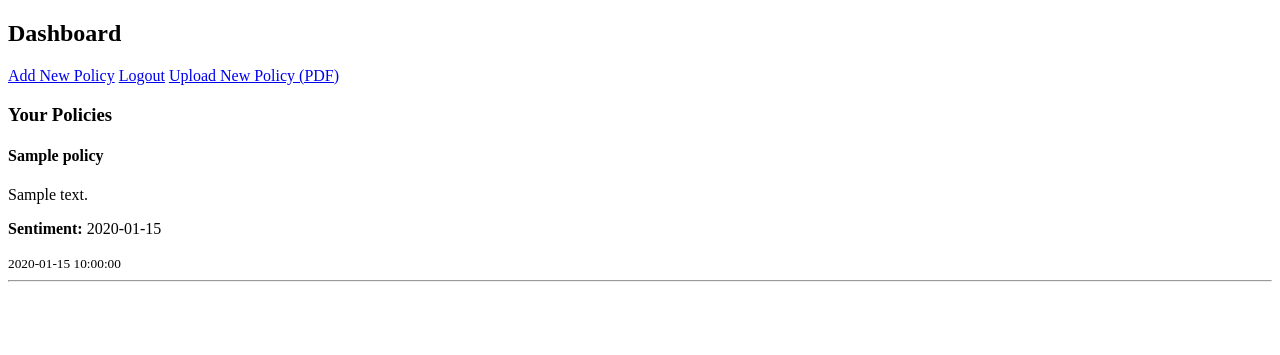
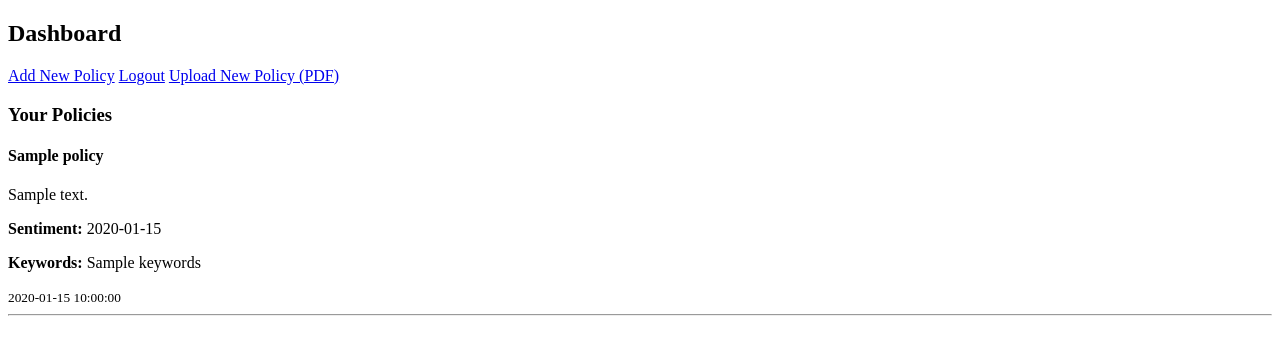
Before and after one commit to Priyanshu976/PolicyPulseAI, a Flask app: page /dashboard in a window 1280 px wide. Shown: the top 355 px of the page. Run offline with Flask 3, Linux system fonts and the light colour scheme; the visitor is signed in with stand-in values (Sample User, id 1); a database or web service that is not in the repository returns one stand-in record (values such as "Sample title"); some libraries are stand-ins or nearby versions.

```diff
--- a/app.py
+++ b/app.py
@@ -6,6 +6,11 @@ import PyPDF2
 import re
 from collections import Counter
 
+STOPWORDS = {
+    "the", "is", "in", "and", "to", "of", "for", "on", "with",
+    "as", "by", "an", "be", "this", "that", "are", "from",
+    "at", "or", "it", "was", "will", "has", "have"
+}
 
 
 
@@ -83,6 +88,22 @@ def analyze_sentiment(text):
     else:
         return "Neutral"
 
+def extract_keywords(text, top_n=8):
+    words = re.findall(r'\w+', text.lower())
+
+    filtered_words = [
+        word for word in words
+        if word not in STOPWORDS and len(word) > 3
+    ]
+
+    word_freq = Counter(filtered_words)
+
+    most_common = word_freq.most_common(top_n)
+
+    keywords = [word for word, freq in most_common]
+
+    return ", ".join(keywords)
+
 
 @app.route("/")
 def home():
@@ -125,9 +146,11 @@ def init_db():
                 title VARCHAR(200),
                 summary TEXT,
                 sentiment VARCHAR(20),
+                keywords TEXT,
                 created_at TIMESTAMP DEFAULT CURRENT_TIMESTAMP
             );
         """)
+        cur.execute("ALTER TABLE policies ADD COLUMN IF NOT EXISTS keywords TEXT;")
 
         conn.commit()
         cur.close()
@@ -203,7 +226,7 @@ def dashboard():
     cur = conn.cursor()
 
     cur.execute(
-        "SELECT title, summary, created_at, sentiment FROM policies WHERE user_id=%s ORDER BY created_at DESC",
+        "SELECT title, summary, created_at, sentiment, keywords FROM policies WHERE user_id=%s ORDER BY created_at DESC",
         (session["user_id"],)
     )
 
@@ -256,13 +279,15 @@ def upload_policy():
             text = extract_text_from_pdf(pdf_file)
             summary = generate_summary(text)
             sentiment = analyze_sentiment(summary)
+            keywords = extract_keywords(summary)
+
 
             conn = get_db_connection()
             cur = conn.cursor()
 
             cur.execute(
-                "INSERT INTO policies (user_id, title, summary, sentiment) VALUES (%s, %s, %s, %s)",
-                (session["user_id"], title, summary, sentiment)
+                "INSERT INTO policies (user_id, title, summary, sentiment, keywords) VALUES (%s, %s, %s, %s, %s)",
+                (session["user_id"], title, summary, sentiment, keywords)
 
             )
 
--- a/templates/dashboard.html
+++ b/templates/dashboard.html
@@ -15,6 +15,7 @@
             <h4>{{ policy[0] }}</h4>
             <p>{{ policy[1] }}</p>
             <p><strong>Sentiment:</strong> {{ policy[3] }}</p>
+            <p><strong>Keywords:</strong> {{ policy[4] }}</p>
             <small>{{ policy[2] }}</small>
             <hr>
         </div>
```
